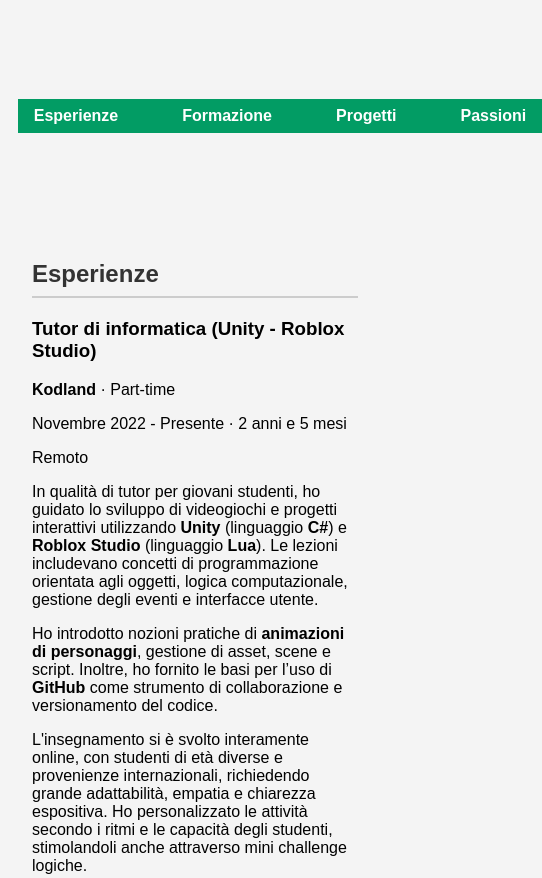
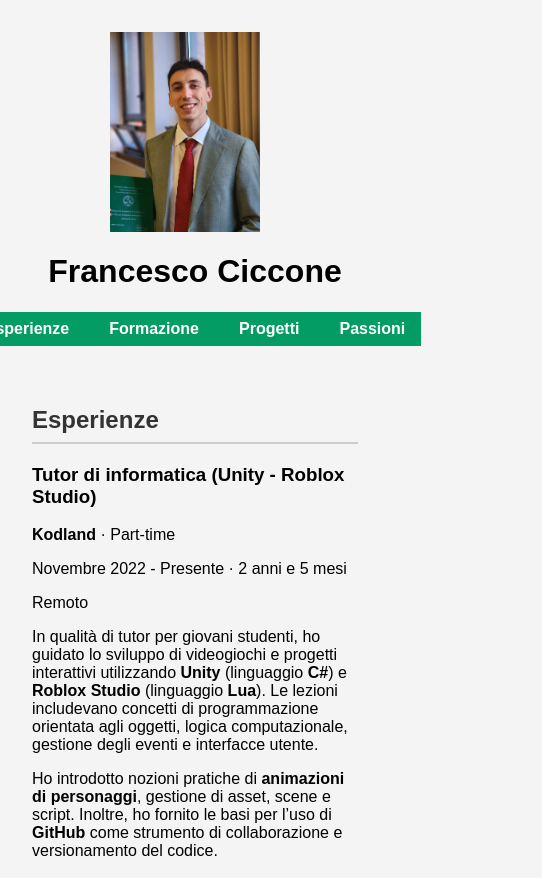
Before and after one commit to FrancescoCiccone/FrancescoCiccone.github.io, a plain HTML site: page index.html in a window 390 px wide. Shown: the top 878 px of the page, 542 px wide, since content can reach past the window. Drawn offline with Linux system fonts and the light colour scheme.

Commit message:
Menu responsive

```diff
--- a/index.html
+++ b/index.html
@@ -23,7 +23,7 @@
       background-color: #029c64;
       display: flex;
       justify-content: center;
-      gap: 2rem;
+      gap: 0.5rem;
     }
 
     nav a {
@@ -35,7 +35,7 @@
     }
 
     nav a:hover {
-      background-color: #555;
+      background-color: #11c382;
       border-radius: 5px;
     }
 
@@ -58,7 +58,12 @@
 
     .menu{
         display: flex;
-        align-items: center
+        align-items: center;
+        justify-content: center;
+        flex-wrap: wrap;
+        padding: 1rem;
+        background-color: #f4f4f4;
+        text-align: center;
     }
 
   </style>
@@ -68,14 +73,17 @@
   <header>
 
     <div class="menu">
-        <img src="immagini/immagineProfilo.jpg" alt="Descrizione dell'immagine" style="margin-right: 20px; max-width: 150px; height: auto;">
-        <nav>
+      <img src="immagini/immagineProfilo.jpg" alt="Descrizione dell'immagine" style="margin-right: 20px; max-width: 150px; height: auto;">
+      <div>
+        <h1>Francesco Ciccone</h1>
+          <nav>
             <a href="#esperienze">Esperienze</a>
             <a href="#formazione">Formazione</a>
             <a href="#progetti">Progetti</a>
             <a href="#passioni">Passioni</a>
-        </nav>
+          </nav>
       </div>
+    </div>
 
   </header>
 
```
